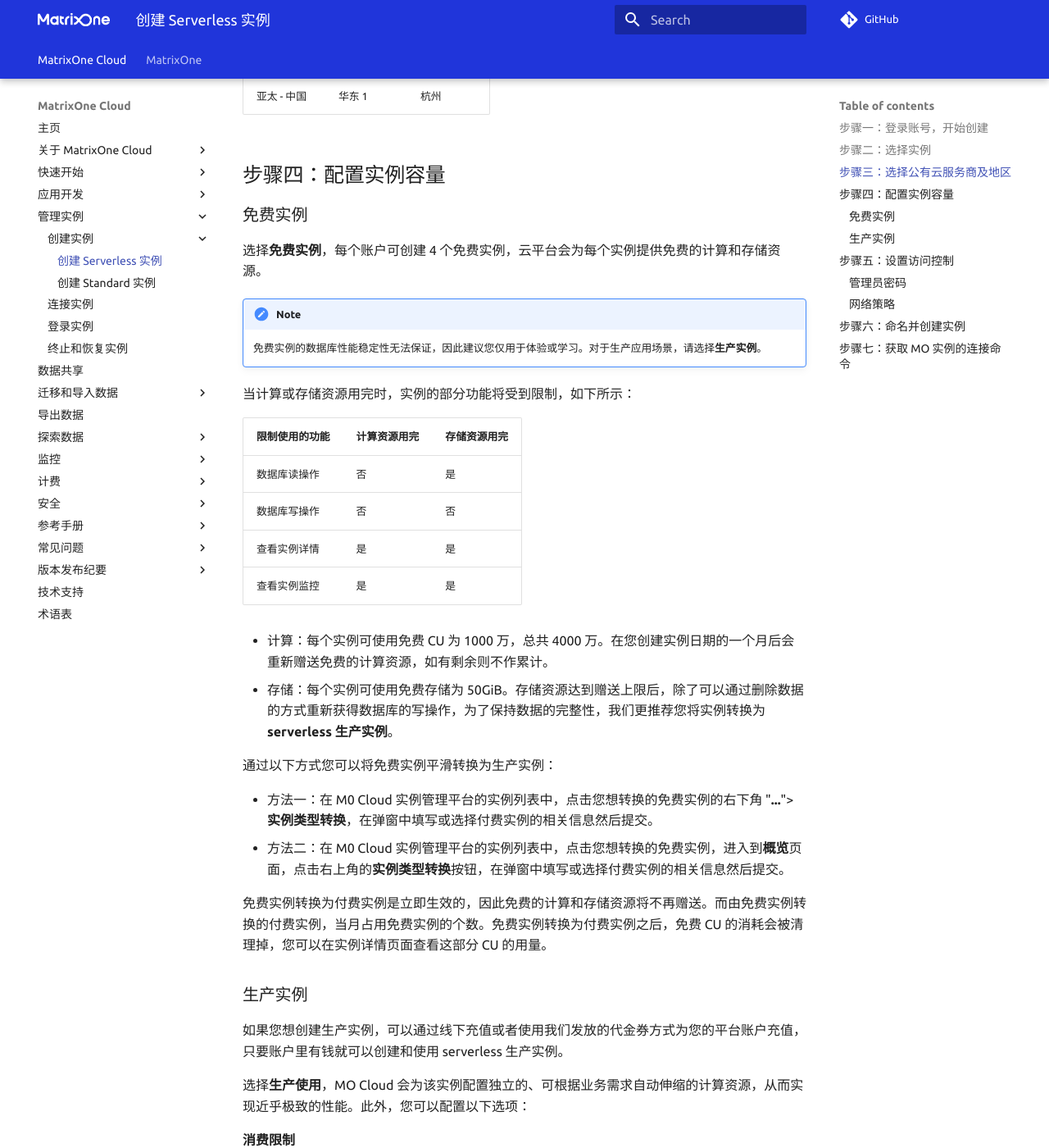
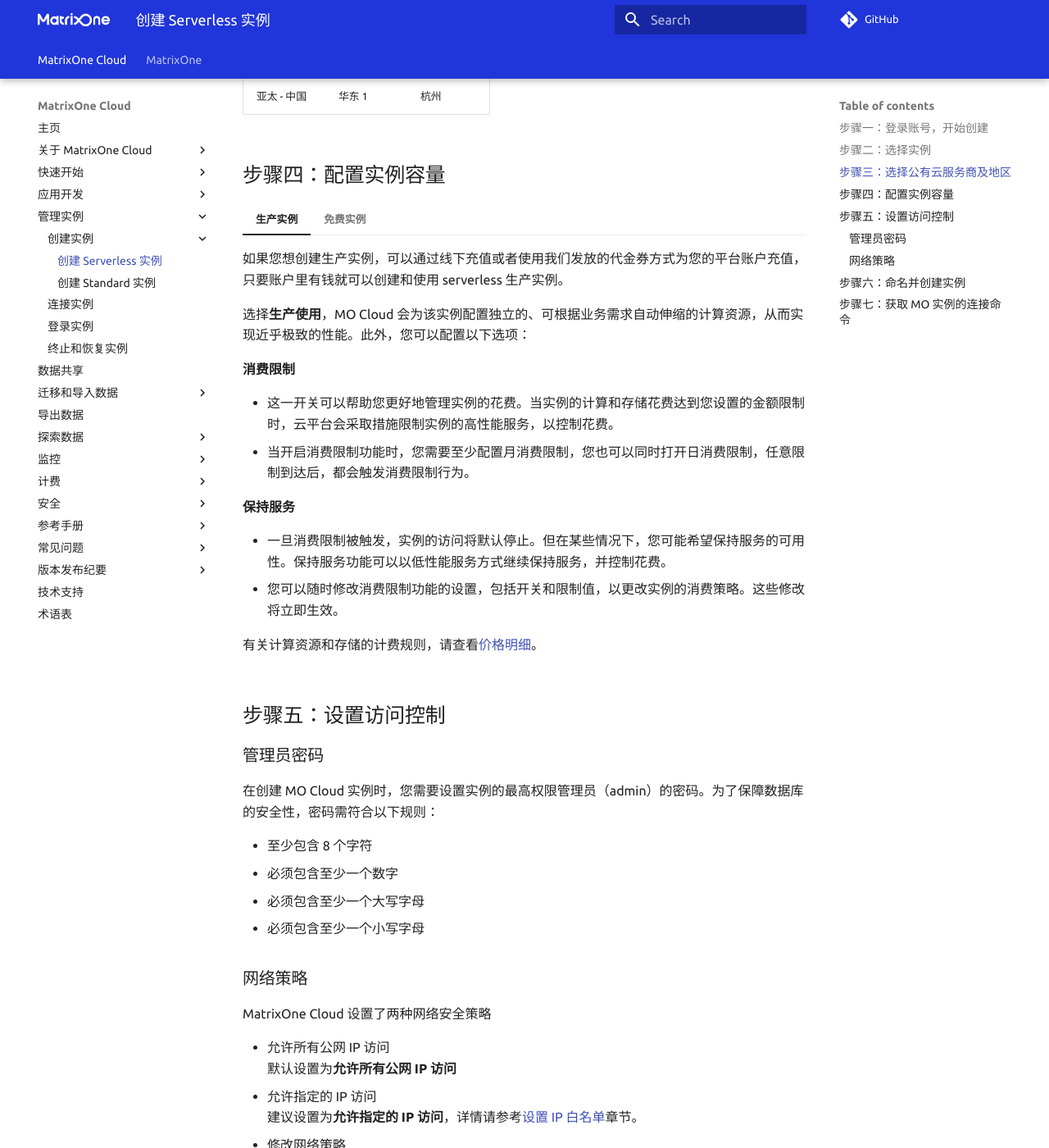
Before and after one commit to yangj1211/moc-docs, an MkDocs documentation site: the page built from docs/MatrixOne-Cloud/Instance-Mgmt/create-instance/create-serverless-instance.md, in a window 1280 px wide and 1400 px high, scrolled down 705 px. Shown: the whole window at 82% size. Built offline with MkDocs 1.6.1 and Material for MkDocs 9.7.7, drawn with Linux system fonts in a browser that asks for light colours; comment, search, counter and statistics services are not loaded; the version menu is left out.

```diff
--- a/docs/MatrixOne-Cloud/Instance-Mgmt/create-instance/create-serverless-instance.md
+++ b/docs/MatrixOne-Cloud/Instance-Mgmt/create-instance/create-serverless-instance.md
@@ -24,49 +24,49 @@
 
 ## 步骤四：配置实例容量
 
-### 免费实例
+=== "生产实例"
 
-选择**免费实例**，每个账户可创建 4 个免费实例，云平台会为每个实例提供免费的计算和存储资源。
+    如果您想创建生产实例，可以通过线下充值或者使用我们发放的代金券方式为您的平台账户充值，只要账户里有钱就可以创建和使用 serverless 生产实例。
 
-!!! note
-    免费实例的数据库性能稳定性无法保证，因此建议您仅用于体验或学习。对于生产应用场景，请选择**生产实例**。
+    选择**生产使用**，MO Cloud 会为该实例配置独立的、可根据业务需求自动伸缩的计算资源，从而实现近乎极致的性能。此外，您可以配置以下选项：
 
-当计算或存储资源用完时，实例的部分功能将受到限制，如下所示：
+    **消费限制**
 
-| 限制使用的功能 | 计算资源用完 | 存储资源用完 |
-| -------------- | ------------ | ------------ |
-| 数据库读操作   | 否           | 是           |
-| 数据库写操作   | 否           | 否           |
-| 查看实例详情   | 是           | 是           |
-| 查看实例监控   | 是           | 是           |
+    - 这一开关可以帮助您更好地管理实例的花费。当实例的计算和存储花费达到您设置的金额限制时，云平台会采取措施限制实例的高性能服务，以控制花费。
+    - 当开启消费限制功能时，您需要至少配置月消费限制，您也可以同时打开日消费限制，任意限制到达后，都会触发消费限制行为。
 
-- 计算：每个实例可使用免费 CU 为 1000 万，总共 4000 万。在您创建实例日期的一个月后会重新赠送免费的计算资源，如有剩余则不作累计。
-- 存储：每个实例可使用免费存储为 50GiB。存储资源达到赠送上限后，除了可以通过删除数据的方式重新获得数据库的写操作，为了保持数据的完整性，我们更推荐您将实例转换为**serverless 生产实例**。
+    **保持服务**
 
-通过以下方式您可以将免费实例平滑转换为生产实例：
+    - 一旦消费限制被触发，实例的访问将默认停止。但在某些情况下，您可能希望保持服务的可用性。保持服务功能可以以低性能服务方式继续保持服务，并控制花费。
+    - 您可以随时修改消费限制功能的设置，包括开关和限制值，以更改实例的消费策略。这些修改将立即生效。
 
-- 方法一：在 M0 Cloud 实例管理平台的实例列表中，点击您想转换的免费实例的右下角 "**...**">**实例类型转换**，在弹窗中填写或选择付费实例的相关信息然后提交。
-- 方法二：在 M0 Cloud 实例管理平台的实例列表中，点击您想转换的免费实例，进入到**概览**页面，点击右上角的**实例类型转换**按钮，在弹窗中填写或选择付费实例的相关信息然后提交。
+    有关计算资源和存储的计费规则，请查看[价格明细](../../Charging/price-detail/price-detail-serverless.md)。
 
-免费实例转换为付费实例是立即生效的，因此免费的计算和存储资源将不再赠送。而由免费实例转换的付费实例，当月占用免费实例的个数。免费实例转换为付费实例之后，免费 CU 的消耗会被清理掉，您可以在实例详情页面查看这部分 CU 的用量。
+=== "免费实例"
 
-### 生产实例
+    选择**免费实例**，每个账户可创建 5 个免费实例，云平台会为每个实例提供免费的计算和存储资源。
 
-如果您想创建生产实例，可以通过线下充值或者使用我们发放的代金券方式为您的平台账户充值，只要账户里有钱就可以创建和使用 serverless 生产实例。
+    !!! note
+        免费实例的数据库性能稳定性无法保证，因此建议您仅用于体验或学习。对于生产应用场景，请选择**生产实例**。
 
-选择**生产使用**，MO Cloud 会为该实例配置独立的、可根据业务需求自动伸缩的计算资源，从而实现近乎极致的性能。此外，您可以配置以下选项：
+    当计算或存储资源用完时，实例的部分功能将受到限制，如下所示：
 
-**消费限制**
+    | 限制使用的功能 | 计算资源用完 | 存储资源用完 |
+    | -------------- | ------------ | ------------ |
+    | 数据库读操作   | 否           | 是           |
+    | 数据库写操作   | 否           | 否           |
+    | 查看实例详情   | 是           | 是           |
+    | 查看实例监控   | 是           | 是           |
 
-- 这一开关可以帮助您更好地管理实例的花费。当实例的计算和存储花费达到您设置的金额限制时，云平台会采取措施限制实例的高性能服务，以控制花费。
-- 当开启消费限制功能时，您需要至少配置月消费限制，您也可以同时打开日消费限制，任意限制到达后，都会触发消费限制行为。
+    - 计算：每个实例可使用免费 CU 为 1000 万，总共 5000 万。在您创建实例日期的一个月后会重新赠送免费的计算资源，如有剩余则不作累计。
+    - 存储：每个实例可使用免费存储为 50GiB。存储资源达到赠送上限后，除了可以通过删除数据的方式重新获得数据库的写操作，为了保持数据的完整性，我们更推荐您将实例转换为**serverless 生产实例**。
 
-**保持服务**
+    通过以下方式您可以将免费实例平滑转换为生产实例：
 
-- 一旦消费限制被触发，实例的访问将默认停止。但在某些情况下，您可能希望保持服务的可用性。保持服务功能可以以低性能服务方式继续保持服务，并控制花费。
-- 您可以随时修改消费限制功能的设置，包括开关和限制值，以更改实例的消费策略。这些修改将立即生效。
+    - 方法一：在 M0 Cloud 实例管理平台的实例列表中，点击您想转换的免费实例的右下角 "**...**">**实例类型转换**，在弹窗中填写或选择付费实例的相关信息然后提交。
+    - 方法二：在 M0 Cloud 实例管理平台的实例列表中，点击您想转换的免费实例，进入到**概览**页面，点击右上角的**实例类型转换**按钮，在弹窗中填写或选择付费实例的相关信息然后提交。
 
-有关计算资源和存储的计费规则，请查看[价格明细](../../Charging/price-detail/price-detail-serverless.md)。
+    免费实例转换为付费实例是立即生效的，因此免费的计算和存储资源将不再赠送。而由免费实例转换的付费实例，当月占用免费实例的个数。免费实例转换为付费实例之后，免费 CU 的消耗会被清理掉，您可以在实例详情页面查看这部分 CU 的用量。
 
 ## 步骤五：设置访问控制
 
```
Also changed, not shown: docs/MatrixOne-Cloud/Instance-Mgmt/create-instance/create-standard-instance.md (+4 -4 lines).
